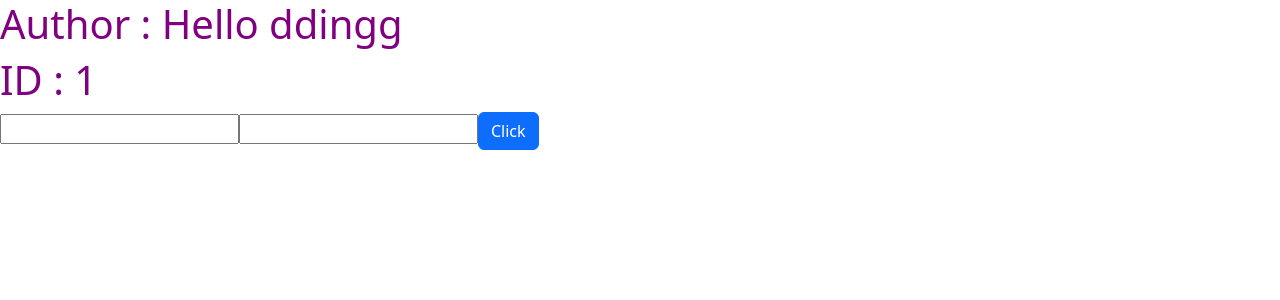
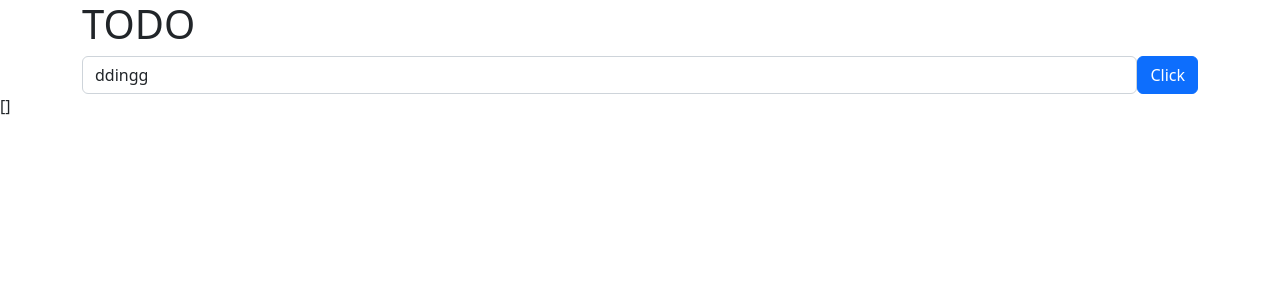
Before and after one commit to dding-g/study-vue, a Vue app: page / in a window 1280 px wide. Shown: the top 300 px of the page. Built offline with nearby package versions, Linux system fonts and the light colour scheme.

Commit message:
form modifier

```diff
--- a/src/App.vue
+++ b/src/App.vue
@@ -1,45 +1,39 @@
 <template>
-  <h1 :class="titleClass">Author : {{ greeting(authorRef) }}</h1>
-  <h1 class="name">ID : {{ authorReactive.id }}</h1>
-
-  <input :type="inputType" :value="authorRef" @input="updateName" />
-  <input :type="inputType" v-model="authorRef" />
-  <button class="btn btn-primary" @click="updateName">Click</button>
+  <div class="container">
+    <h1>TODO</h1>
+    <form class="d-flex" @submit.prevent="addTodo">
+      <div class="flex-grow-1 mr-2">
+        <input class="form-control" type="text" v-model="todo" />
+      </div>
+      <div>
+        <button class="btn btn-primary" type="submit">Click</button>
+      </div>
+    </form>
+  </div>
+  {{ todos }}
 </template>
 
 <script>
-import { ref, reactive } from "vue";
+import { ref } from "vue";
 
 export default {
   setup() {
-    const authorRef = ref("ddingg");
-    const authorReactive = reactive({
-      id: 1,
-    }); // object or array만 reactive에서 사용 가능
+    const todo = ref("ddingg");
+    const todos = ref([]);
 
-    const inputType = "number";
+    const addTodo = (e) => {
+      e.preventDefault();
 
-    const titleClass = ref("name");
-
-    const greeting = (v) => `Hello ${v}`;
-
-    // const updateName = () => {
-    //   authorRef.value = "update ddingg";
-    //   titleClass.value = "title";
-    //   authorReactive.id = 10;
-    // };
-
-    const updateName = (e) => {
-      authorRef.value = e.target.value;
+      todos.value.push({
+        id: Date.now(),
+        value: e.target.value,
+      });
     };
 
     return {
-      titleClass,
-      authorRef,
-      authorReactive,
-      inputType,
-      greeting,
-      updateName,
+      addTodo,
+      todo,
+      todos,
     };
   },
 };
```
Also changed, not shown: 1 other file (tests, documents, lock files or other folders).
